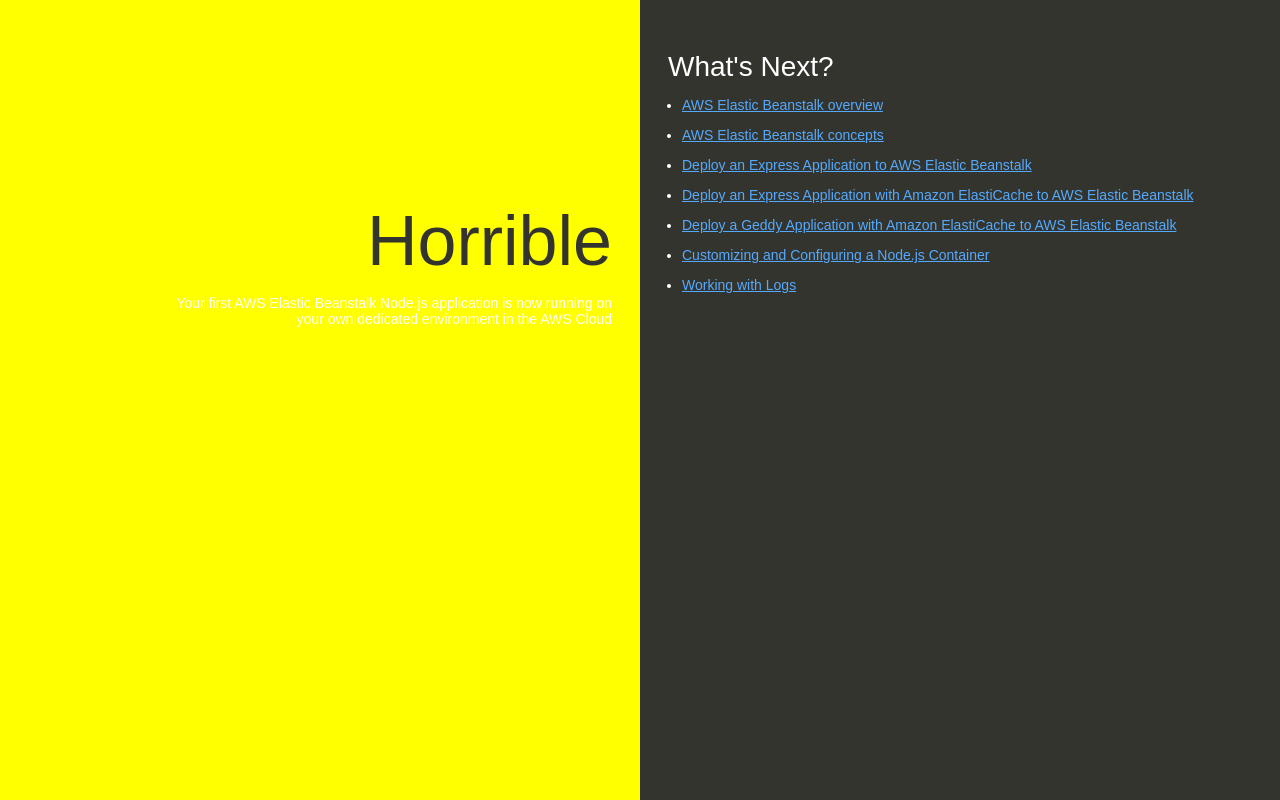
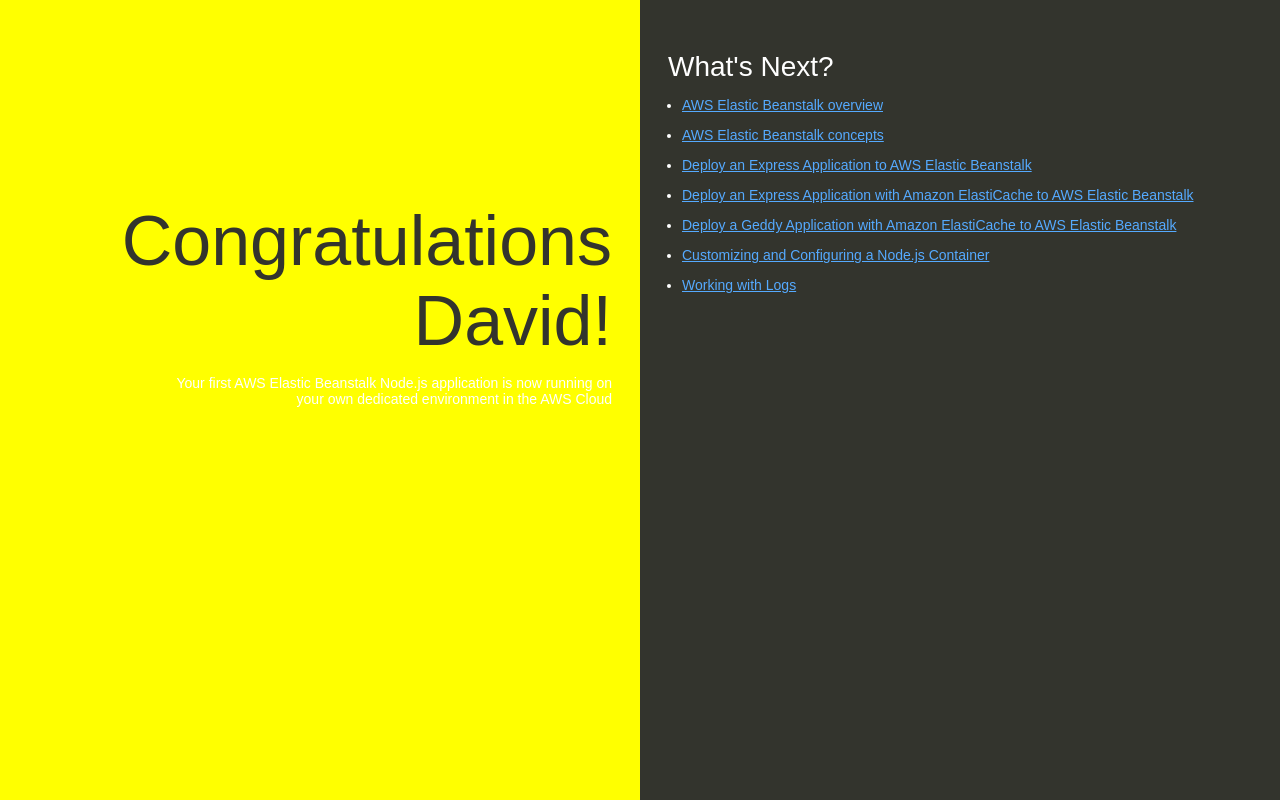
Before and after one commit to Dav-alo/Cloud-CodeCommit, a website: page index.html in a window 1280 px wide. Drawn offline with Linux system fonts and the light colour scheme.

Commit message:
eight commit

```diff
--- a/index.html
+++ b/index.html
@@ -74,7 +74,7 @@
   </head>
   <body>
     <div class="textColumn">
-      <h1>Horrible</h1>
+      <h1>Congratulations David! </h1>
       <p>Your first AWS Elastic Beanstalk Node.js application is now running on your own dedicated environment in the AWS Cloud</p>
     </div>
     <div class="linksColumn">
```
